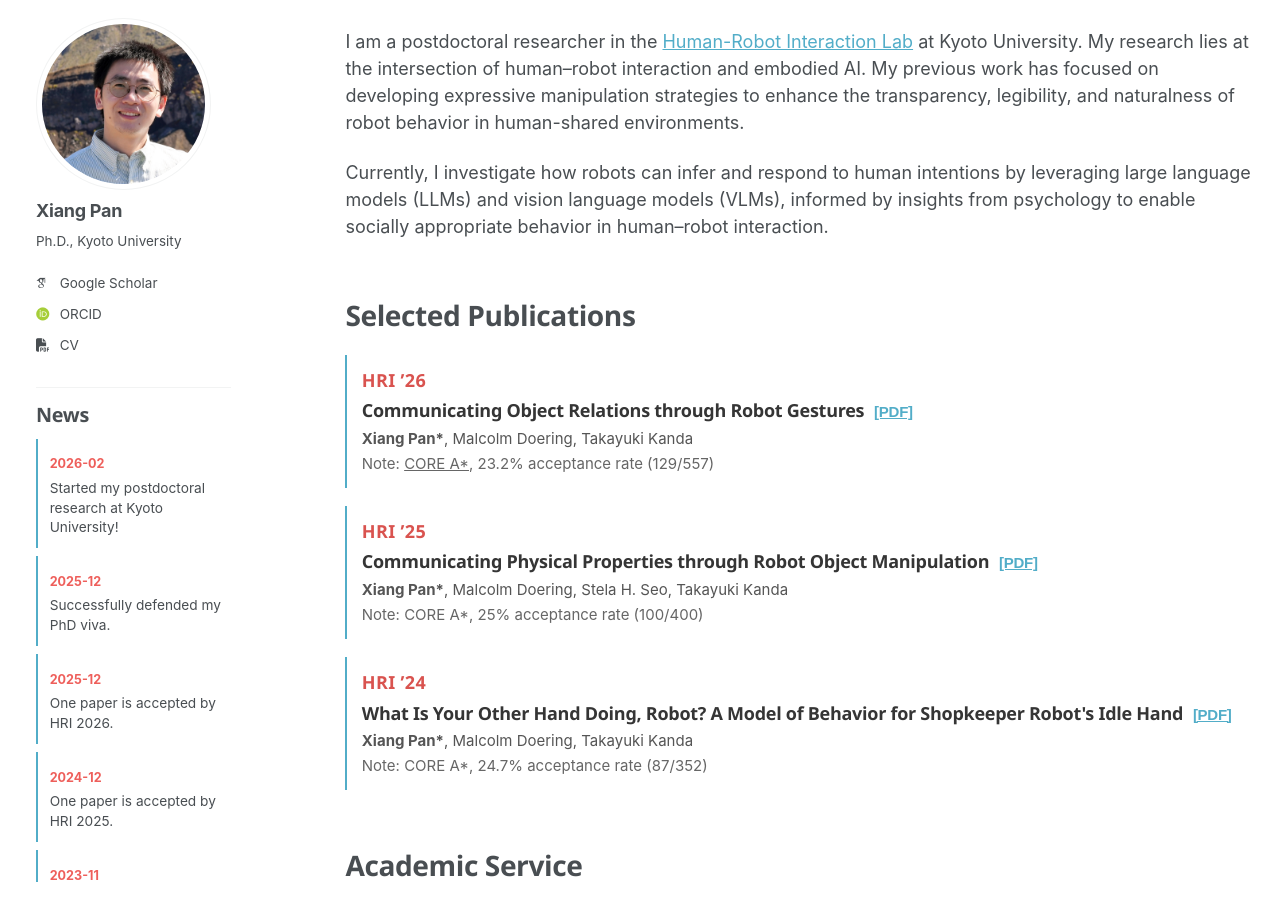
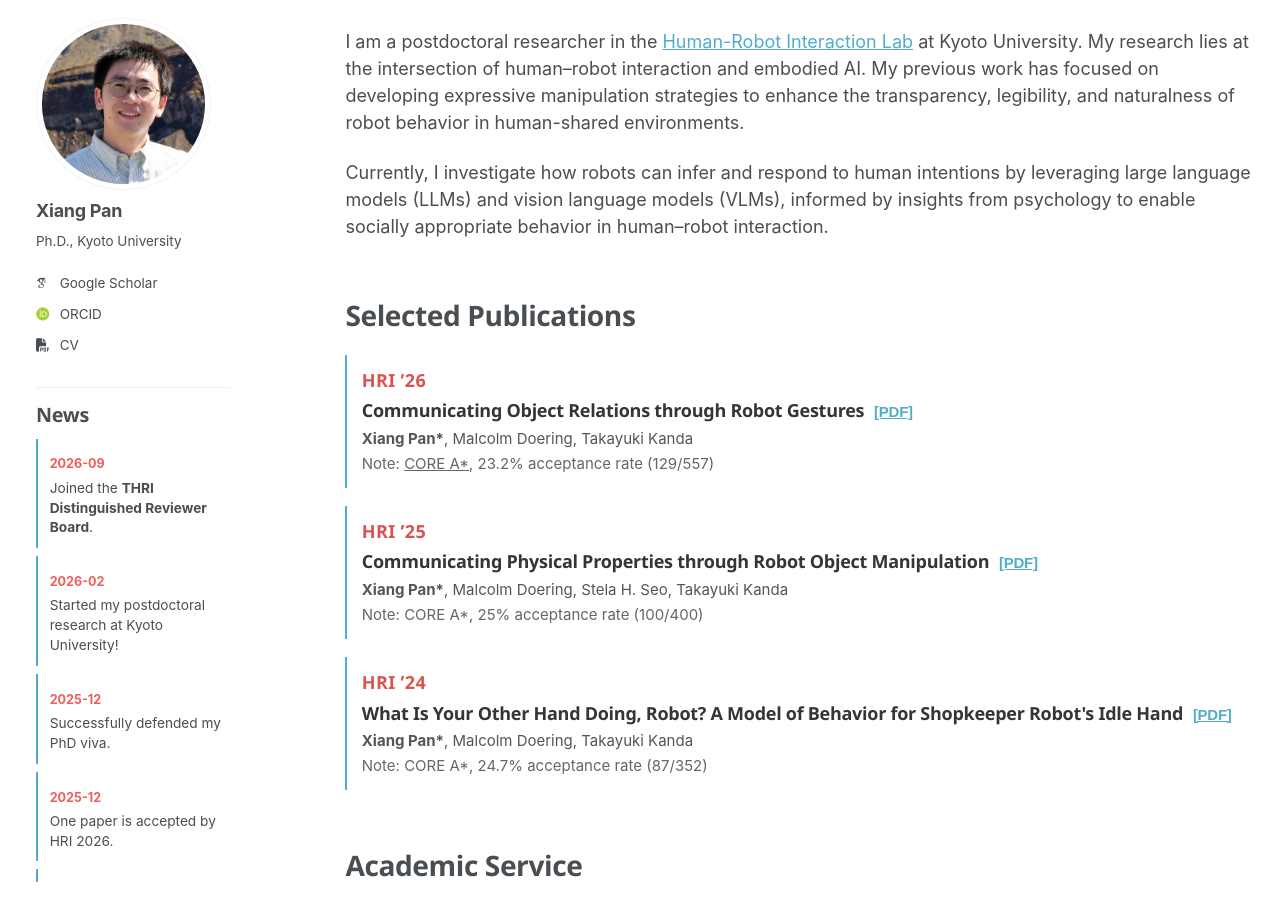
Before and after one commit to pan-xiang/pan-xiang.github.io, a Jekyll site: the page built from _pages/about.md, in a window 1280 px wide and 900 px high. Built offline with Jekyll 4.4.1, drawn with Linux system fonts in a browser that asks for light colours; some web fonts are replaced.

Commit message:
Update news.yml

```diff
--- a/_data/news.yml
+++ b/_data/news.yml
@@ -1,3 +1,6 @@
+- date: 2026-09
+  content: Joined the <strong>THRI Distinguished Reviewer Board</strong>.
+
 - date: 2026-02
   content: Started my postdoctoral research at Kyoto University!
 
```
